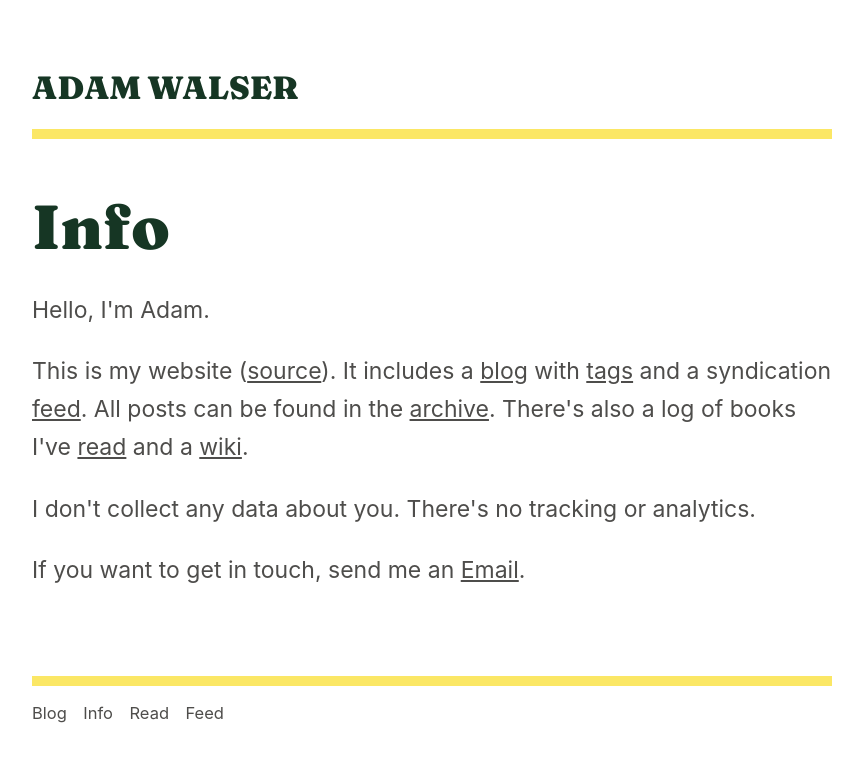
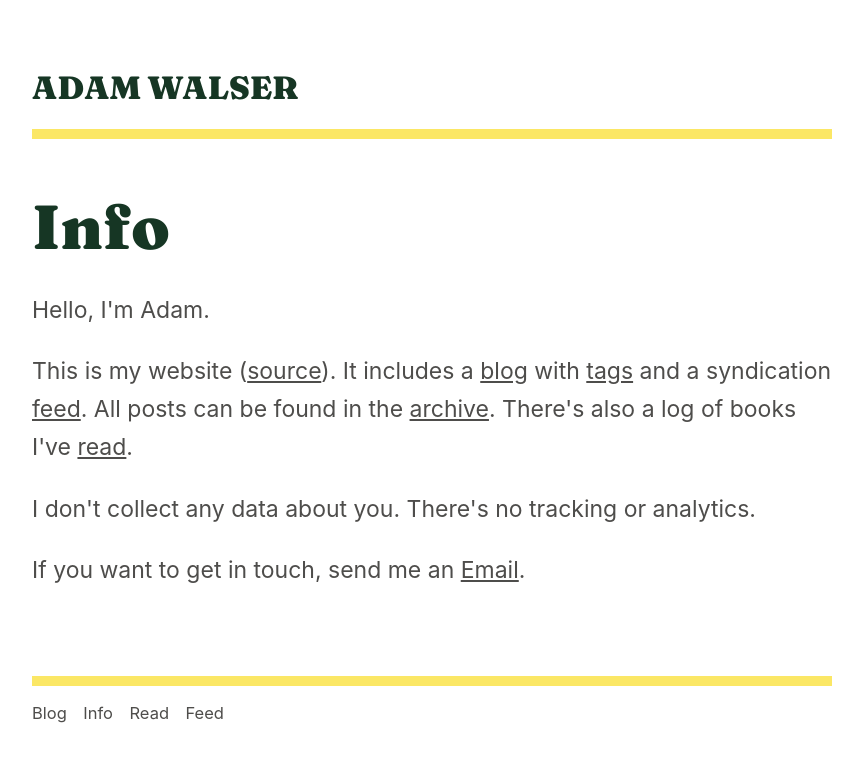
Before and after one commit to ajpwalser/ajpwalser.github.io, a Jekyll site: the page built from info.html, in a window 1280 px wide. Shown: the top 762 px of the page, without its empty margins (208-1071 px from the left). Built offline with Jekyll 4.4.1, drawn with Linux system fonts in a browser that asks for light colours; some web fonts are replaced.

Commit message:
Update info.html

```diff
--- a/info.html
+++ b/info.html
@@ -6,7 +6,7 @@
 
 <h2>Info</h2>
 <p class="first">Hello, I'm Adam.</p>
-<p>This is my website (<a href="https://github.com/ajpwalser/ajpwalser.github.io">source</a>). It includes a <a href="https://ajpwalser.github.io/">blog</a> with <a href="https://ajpwalser.github.io/tags/">tags</a> and a syndication <a href="https://ajpwalser.github.io/feed.xml">feed</a>. All posts can be found in the <a href="https://ajpwalser.github.io/archive/">archive</a>. There's also a log of books I've <a href="https://ajpwalser.github.io/read/">read</a> and a <a href="https://ajpwalser.github.io/wiki/">wiki</a>.</p>
+<p>This is my website (<a href="https://github.com/ajpwalser/ajpwalser.github.io">source</a>). It includes a <a href="https://ajpwalser.github.io/">blog</a> with <a href="https://ajpwalser.github.io/tags/">tags</a> and a syndication <a href="https://ajpwalser.github.io/feed.xml">feed</a>. All posts can be found in the <a href="https://ajpwalser.github.io/archive/">archive</a>. There's also a log of books I've <a href="https://ajpwalser.github.io/read/">read</a>.</p>
 <p>I don't collect any data about you. There's no tracking or analytics.</p>
 <p>If you want to get in touch, send me an <a href="mailto:ajpwalser@gmail.com">Email</a>.</p>
 <div class="spacer"></div>
```
